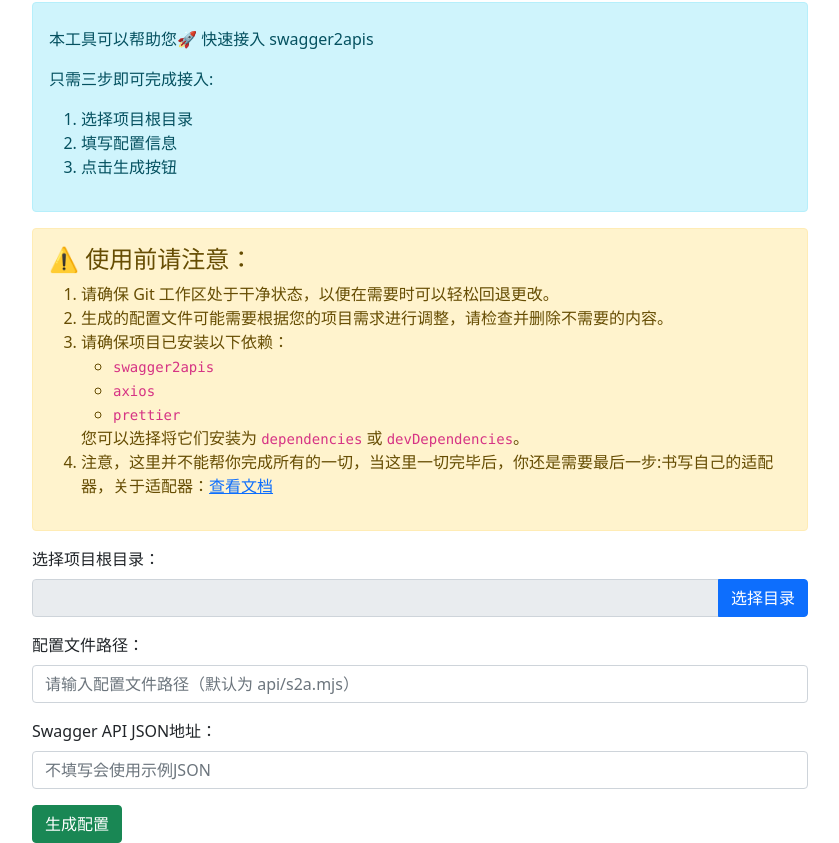
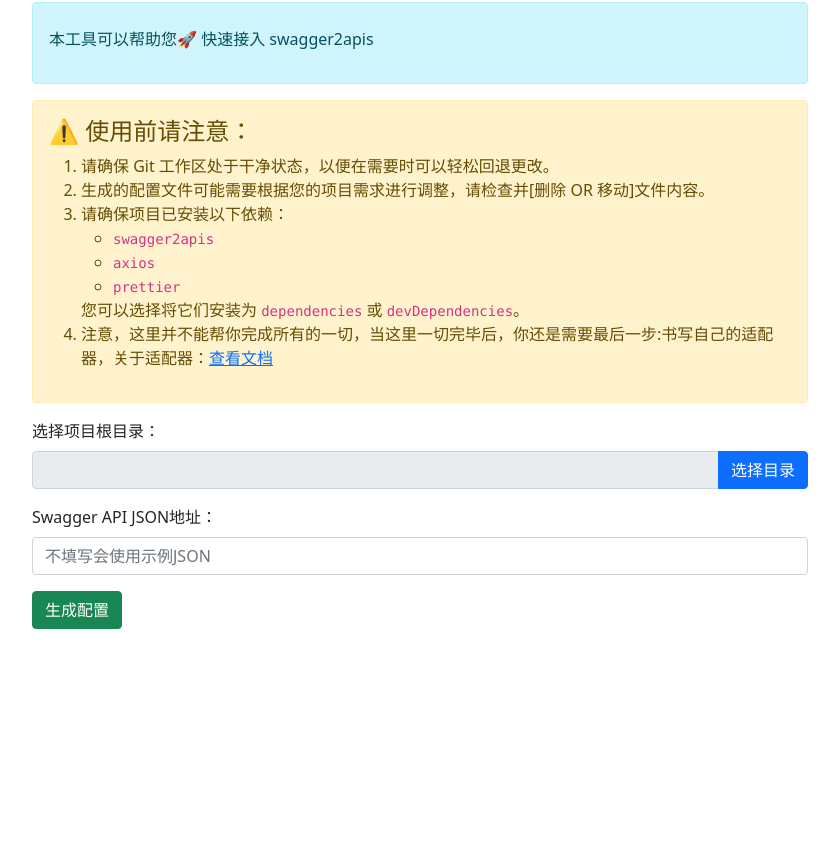
Before and after one commit to pandavips/swagger2apis, a website: page docs/index.html in a window 1280 px wide. Shown: the part 104-947 px from the top of the page, without its empty margins (220-1059 px from the left). After the commit the page ends 800 px from the top, so only its background shows below. Drawn offline with Linux system fonts and the light colour scheme.

Commit message:
🐞 fix: ~

```diff
--- a/docs/index.html
+++ b/docs/index.html
@@ -22,19 +22,13 @@
       <div class="alert alert-info" role="alert">
         <h4 class="alert-heading"></h4>
         <p>本工具可以帮助您🚀 快速接入 swagger2apis</p>
-        <p>只需三步即可完成接入:</p>
-        <ol>
-          <li>选择项目根目录</li>
-          <li>填写配置信息</li>
-          <li>点击生成按钮</li>
-        </ol>
       </div>
 
       <div class="alert alert-warning" role="alert">
         <h4 class="alert-heading">⚠️ 使用前请注意：</h4>
         <ol>
           <li>请确保 Git 工作区处于干净状态，以便在需要时可以轻松回退更改。</li>
-          <li>生成的配置文件可能需要根据您的项目需求进行调整，请检查并删除不需要的内容。</li>
+          <li>生成的配置文件可能需要根据您的项目需求进行调整，请检查并[删除 OR 移动]文件内容。</li>
           <li>
             请确保项目已安装以下依赖：
             <ul>
@@ -62,7 +56,7 @@
         </div>
       </div>
 
-      <div class="mb-3">
+      <div class="mb-3" style="display: none">
         <label class="form-label">配置文件路径：</label>
         <input type="text" class="form-control" id="configPath" placeholder="请输入配置文件路径（默认为 api/s2a.mjs）" />
       </div>
```
